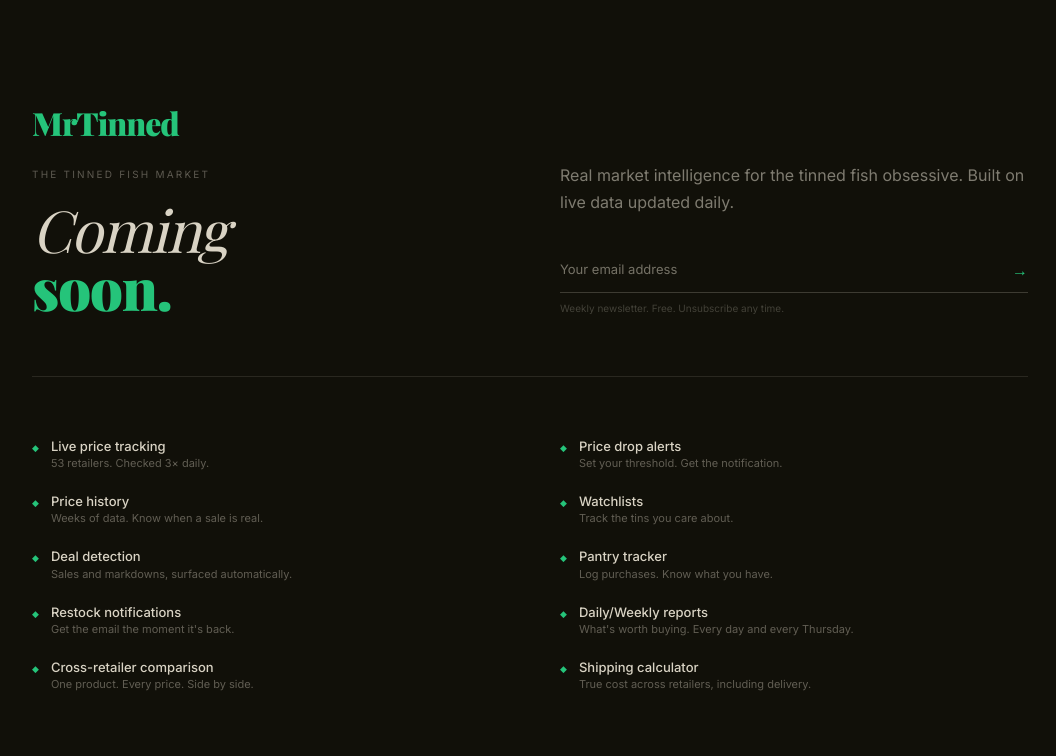
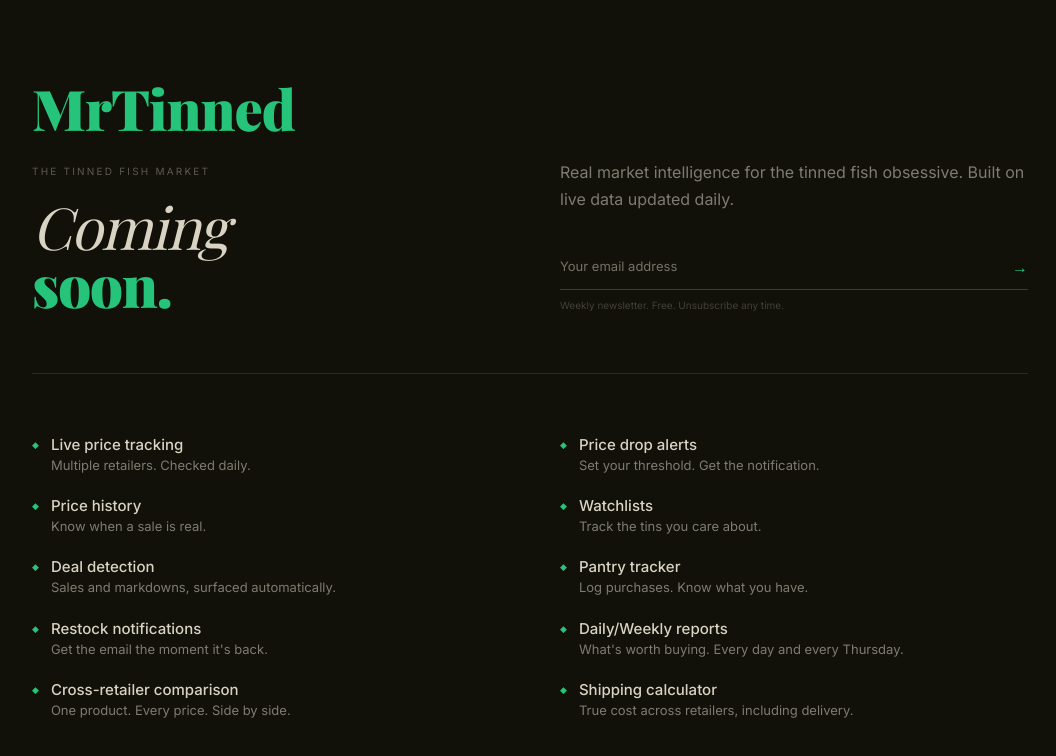
Before and after one commit to ariasites/mrtinned-comingsoon, a Next.js app: page / in a window 1280 px wide. Shown: the top 756 px of the page, without its empty margins (110-1166 px from the left). Built offline with nearby package versions, Linux system fonts and the light colour scheme.

Commit message:
Wordmark larger, text more readable, copy updates

```diff
--- a/app/page.tsx
+++ b/app/page.tsx
@@ -3,8 +3,8 @@
 import { useState } from 'react'
 
 const FEATURES = [
-  { title: 'Live price tracking',       desc: '53 retailers. Checked 3× daily.' },
-  { title: 'Price history',             desc: 'Weeks of data. Know when a sale is real.' },
+  { title: 'Live price tracking',       desc: 'Multiple retailers. Checked daily.' },
+  { title: 'Price history',             desc: 'Know when a sale is real.' },
   { title: 'Deal detection',            desc: 'Sales and markdowns, surfaced automatically.' },
   { title: 'Restock notifications',     desc: "Get the email the moment it's back." },
   { title: 'Cross-retailer comparison', desc: 'One product. Every price. Side by side.' },
@@ -20,10 +20,10 @@ function FeatureItem({ title, desc }: { title: string; desc: string }) {
     <div style={{ display: 'flex', flexDirection: 'row', gap: '12px' }}>
       <span style={{ color: '#25c47a', fontSize: '9px', marginTop: '4px', flexShrink: 0 }}>◆</span>
       <div>
-        <div style={{ fontFamily: 'var(--font-inter), sans-serif', fontSize: '13px', fontWeight: 500, color: '#d9d3c4', lineHeight: 1.4 }}>
+        <div style={{ fontFamily: 'var(--font-inter), sans-serif', fontSize: '15px', fontWeight: 500, color: '#d9d3c4', lineHeight: 1.4 }}>
           {title}
         </div>
-        <div style={{ fontFamily: 'var(--font-inter), sans-serif', fontSize: '11px', color: 'rgba(217,211,196,0.4)', lineHeight: 1.55 }}>
+        <div style={{ fontFamily: 'var(--font-inter), sans-serif', fontSize: '13px', color: 'rgba(217,211,196,0.55)', lineHeight: 1.55 }}>
           {desc}
         </div>
       </div>
@@ -81,7 +81,7 @@ export default function Home() {
           <div>
             <div style={{
               fontFamily:    'var(--font-playfair), serif',
-              fontSize:      '32px',
+              fontSize:      '56px',
               fontWeight:    900,
               fontStyle:     'normal',
               letterSpacing: '-1px',
```
